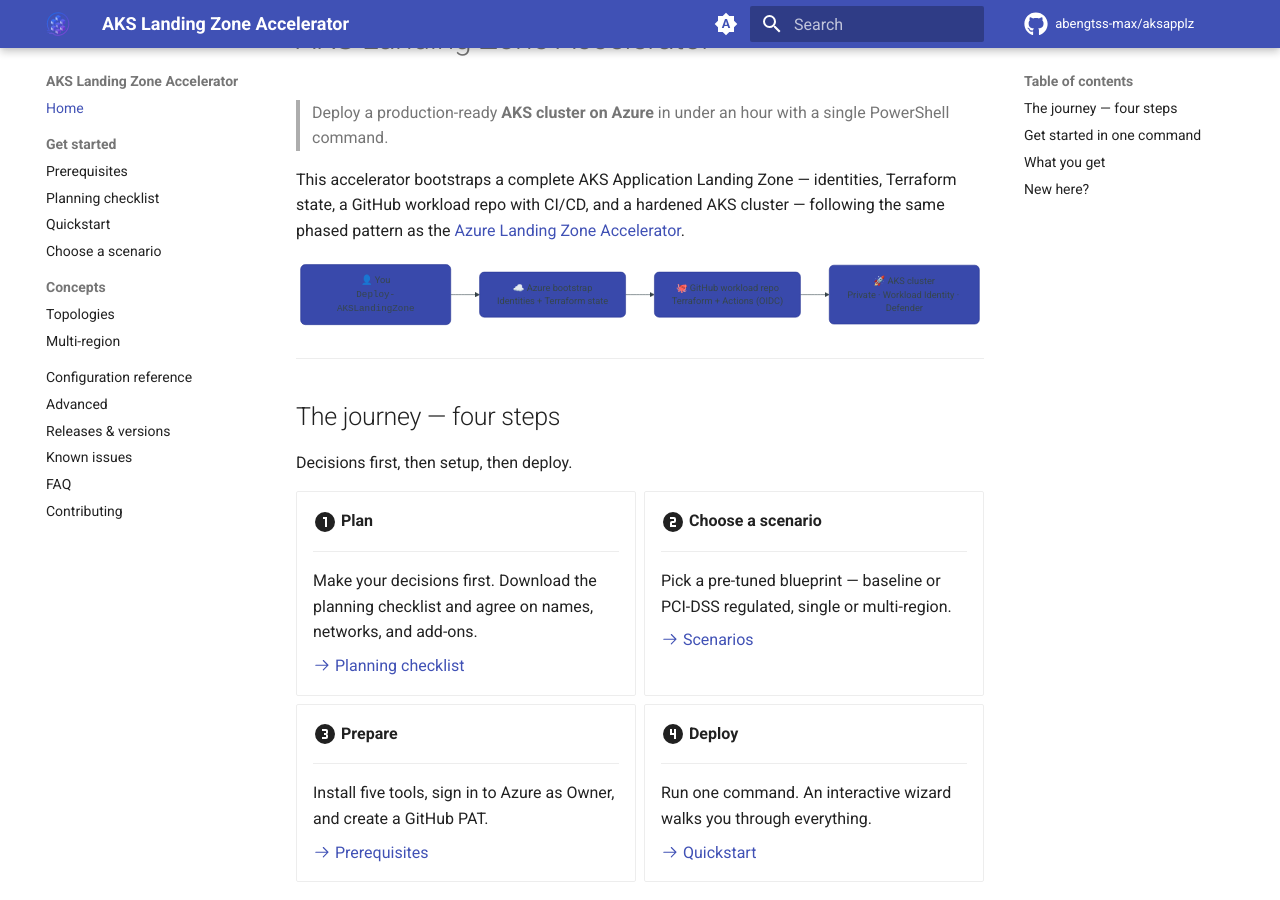
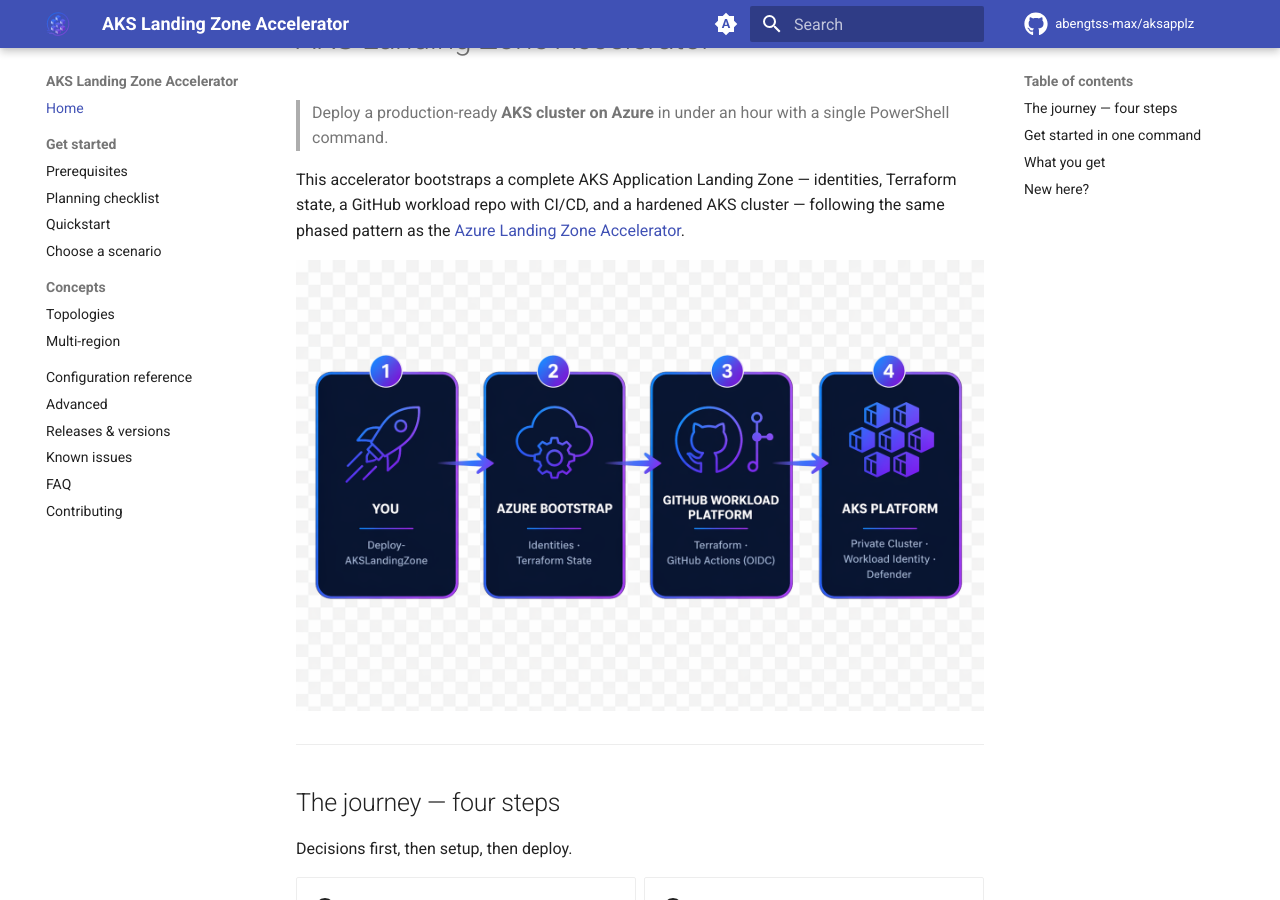
Before and after one commit to abengtss-max/aksapplz, an MkDocs documentation site: the page built from docs/index.md, in a window 1280 px wide and 900 px high, scrolled down 429 px. Built offline with MkDocs 1.6.1 and Material for MkDocs 9.7.7, drawn with Linux system fonts in a browser that asks for light colours; comment, search, counter and statistics services are not loaded.

Commit message:
docs: replace flow Mermaid with polished 4-stage diagram
Swap the text Mermaid flowchart for the branded 4-card flow graphic (You -> Azure bootstrap -> GitHub workload platform -> AKS platform). Flow content verified against the wizard/bootstrap stages. Includes descriptive alt text for accessibility.

````diff
--- a/docs/index.md
+++ b/docs/index.md
@@ -11,14 +11,9 @@
 state, a GitHub workload repo with CI/CD, and a hardened AKS cluster — following the same
 phased pattern as the [Azure Landing Zone Accelerator](https://azure.github.io/Azure-Landing-Zones/).
 
-```mermaid
-flowchart LR
-    A["👤 You<br/><code>Deploy-AKSLandingZone</code>"] --> B["☁️ Azure bootstrap<br/>Identities + Terraform state"]
-    B --> C["🐙 GitHub workload repo<br/>Terraform + Actions (OIDC)"]
-    C --> D["🚀 AKS cluster<br/>Private · Workload Identity · Defender"]
-    classDef step fill:#3949ab,stroke:#283593,color:#fff,stroke-width:1px,rx:8,ry:8;
-    class A,B,C,D step;
-```
+<p align="center">
+  <img src="assets/flow.png" alt="You run Deploy-AKSLandingZone, which provisions the Azure bootstrap (identities + Terraform state), a GitHub workload platform (Terraform + GitHub Actions via OIDC), and finally a hardened AKS platform (private cluster, Workload Identity, Defender)." width="900">
+</p>
 
 ---
 
````
Also changed, not shown: docs/assets/flow.png (added).
